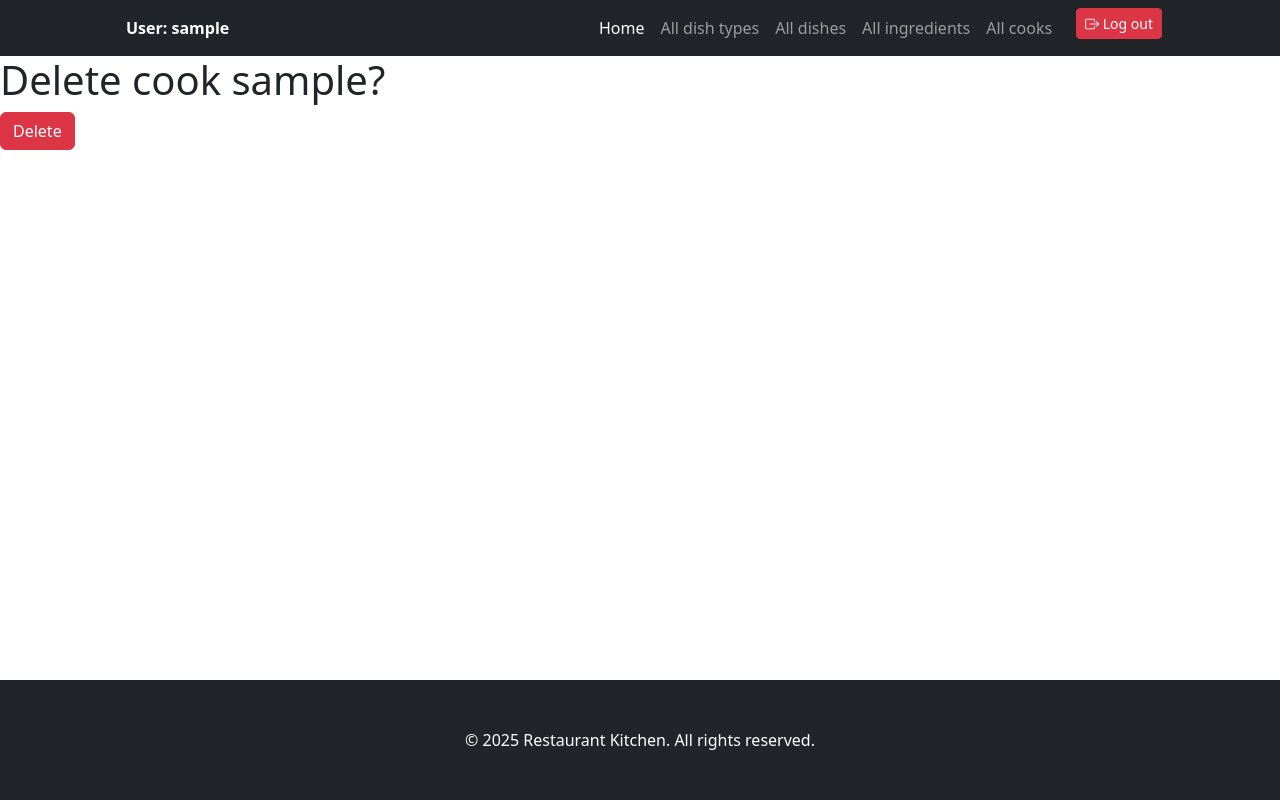
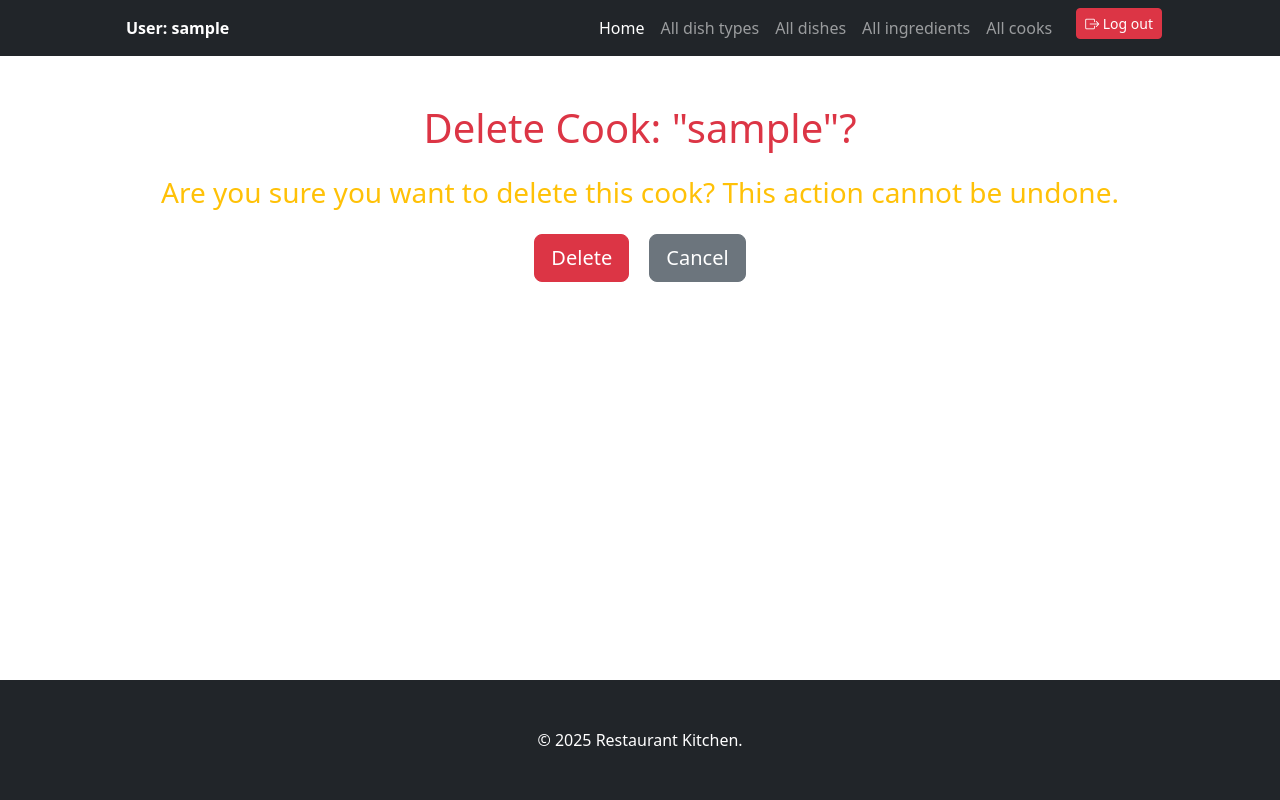
Before and after one commit to vsvarvariuk/restourant-kitchen, a Django app: page /cooks-delete/1/ in a window 1280 px wide. Run offline with Django 5.2, Linux system fonts and the light colour scheme; the visitor is signed in with stand-in values (Sample User, id 1); data comes from the database, SQL or seed files in the repository; some libraries are stand-ins or nearby versions.

Commit message:
improve base.html,cook_list.html,dish_list.html,ingredient_list.html

```diff
--- a/templates/base.html
+++ b/templates/base.html
@@ -5,7 +5,7 @@
         <meta name="viewport" content="width=device-width, initial-scale=1, shrink-to-fit=no" />
         <meta name="description" content="" />
         <meta name="author" content="" />
-        <title>Heroic Features - Start Bootstrap Template</title>
+        <title>Restaurant service</title>
         <!-- Favicon-->
         <link rel="icon" type="image/x-icon" href="assets/favicon.ico" />
         <!-- Bootstrap icons-->
@@ -28,7 +28,7 @@
         </div>
     {% endblock %}
         <footer class="py-5 bg-dark">
-            <div class="container"><p class="m-0 text-center text-white">&copy; 2025 Restaurant Kitchen. All rights reserved.</p></div>
+            <div class="container"><p class="m-0 text-center text-white">&copy; 2025 Restaurant Kitchen.</p></div>
         </footer>
         <!-- Bootstrap core JS-->
         <script src="https://cdn.jsdelivr.net/npm/bootstrap@5.2.3/dist/js/bootstrap.bundle.min.js"></script>
--- a/templates/service/cook_delete.html
+++ b/templates/service/cook_delete.html
@@ -1,10 +1,24 @@
 {% extends "base.html" %}
+{% load crispy_forms_tags %}
+
 {% block content %}
-    {% load crispy_forms_tags %}
-    <h1>Delete cook {{ cook.username }}?</h1>
-    <form action="" method="post">
-    {% csrf_token %}
-    {{ form|crispy }}
-        <input type="submit" value="Delete" class="btn btn-danger">
-    </form>
+    <div class="container my-5">
+        <h1 class="text-center text-danger mb-4">
+            Delete Cook: "{{ cook.username }}"?
+        </h1>
+        <h3 class="text-center text-warning mb-4">
+            Are you sure you want to delete this cook? This action cannot be undone.
+        </h3>
+
+        <form action="" method="post" class="d-flex justify-content-center">
+            {% csrf_token %}
+            <div class="mb-4">
+                {{ form|crispy }}
+            </div>
+            <div class="text-center">
+                <button type="submit" class="btn btn-lg btn-danger">Delete</button>
+                <a href="{% url 'service:dish-list' %}" class="btn btn-lg btn-secondary ms-3">Cancel</a>
+            </div>
+        </form>
+    </div>
 {% endblock %}
```
Also changed, not shown: templates/service/cook_list.html (+12 -6 lines), templates/service/dish_list.html (+13 -6 lines), templates/service/ingredient_list.html (+8 -4 lines), static/css/styles.css.
